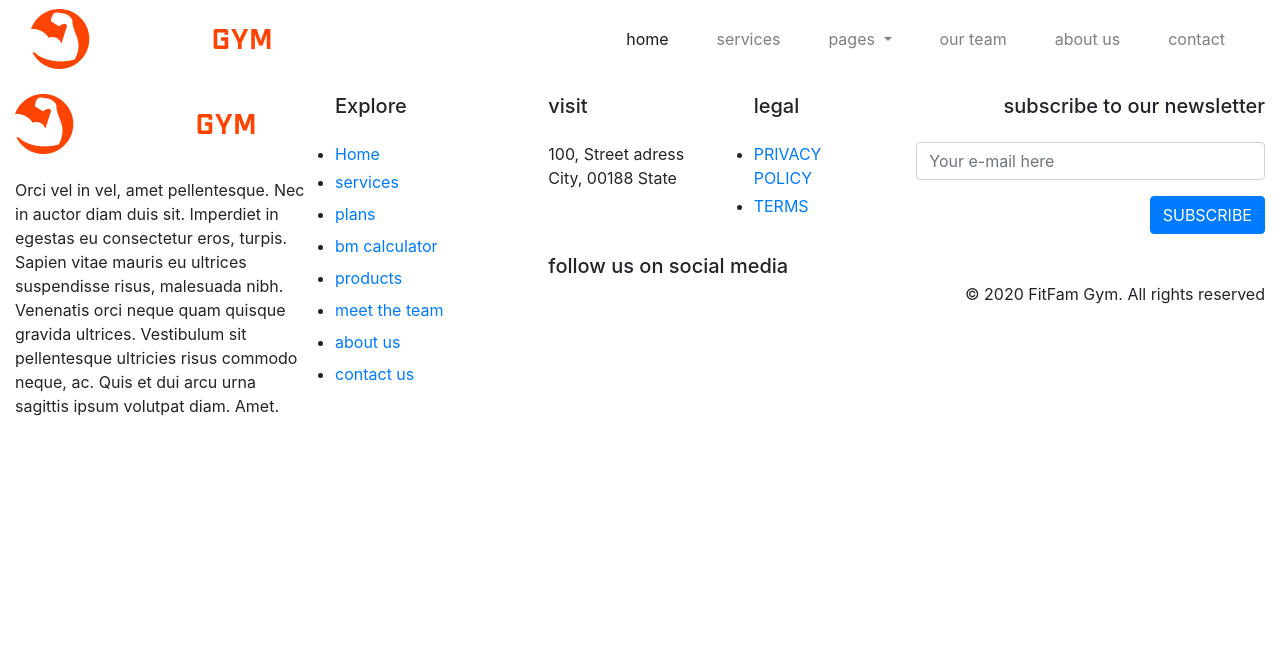
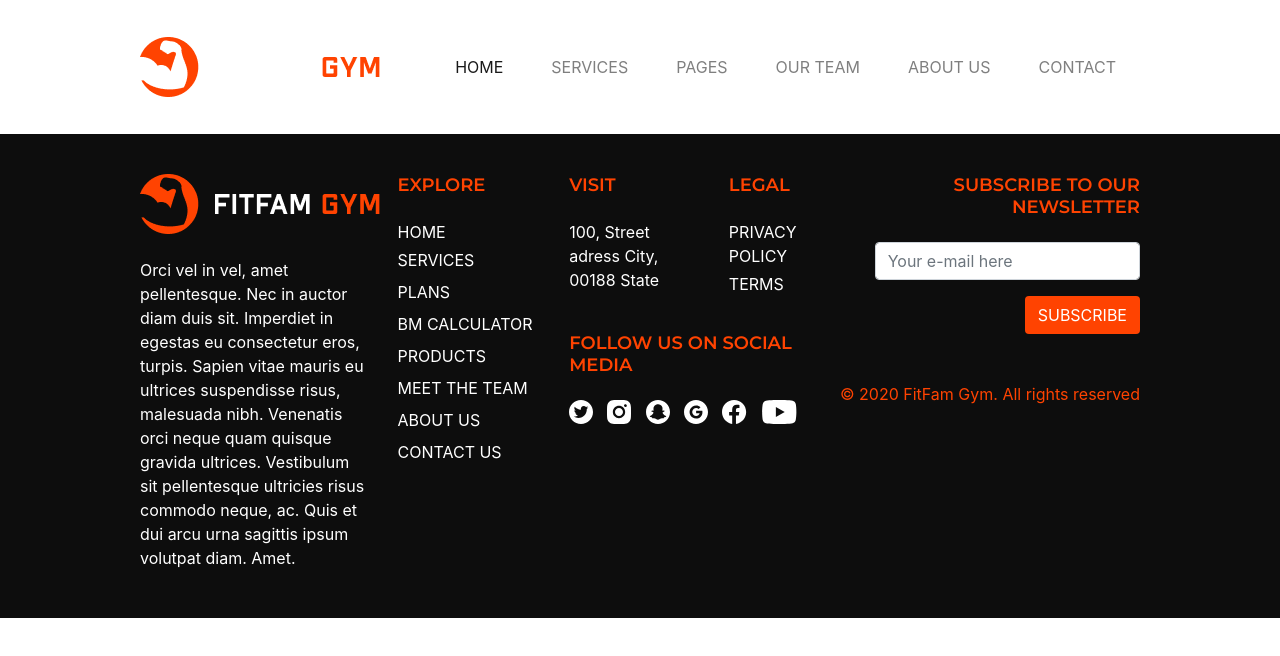
Before and after one commit to hngi/NEW-AVENGERS-VARIATION-2-GYM-FITNESS, a plain HTML site: page src/nav/nav-footer.html in a window 1280 px wide. Drawn offline with nearby package versions, Linux system fonts and the light colour scheme; files that its build step writes are made by us from their sources.

Commit message:
feat(navbar and footer): utility component for the site pages

```diff
--- a/assets/css/custom-css/footer.css
+++ b/assets/css/custom-css/footer.css
@@ -0,0 +1,37 @@
+footer {
+    background: #0D0D0D;
+    color: #FFFFFF;
+}
+
+footer h5 {
+    font-family: Montserrat;
+    font-style: normal;
+    font-weight: bold;
+    font-size: 18px;
+    line-height: 22px;
+    color: #FF4301;
+    text-transform: uppercase;
+}
+
+footer ul li {
+    list-style: none;
+}
+
+footer ul li a {
+    color: #FFFFFF;
+    text-transform: uppercase;
+}
+
+footer ul li a:hover {
+    color: #FF4301;
+    text-decoration: none;
+}
+
+footer span {
+    color: #FF4301;
+}
+
+footer .btn-subscribe {
+    background: #FF4301;
+    color: #FFFFFF;
+}
--- a/assets/css/custom-css/header.css
+++ b/assets/css/custom-css/header.css
@@ -0,0 +1,20 @@
+header nav ul li a {
+    text-transform: uppercase;
+}
+
+.header .navbar {
+    padding: 0.5rem 0;
+}
+
+header .dropdown-menu {
+    background: #000000 !important;
+}
+
+header .dropdown-menu a {
+    background: #000000 !important;
+    color: #FFFFFF !important;
+}
+
+header .dropdown-toggle::after {
+    display: none;
+}
--- a/assets/css/custom-css/main.css
+++ b/assets/css/custom-css/main.css
@@ -0,0 +1,16 @@
+.custom-wrapper {
+    margin: 0 auto;
+    padding: 1.5rem 8.75rem;
+}
+
+@media screen and ( max-width: 1245px) {
+    .custom-wrapper {
+        padding: 1.5rem 4rem;
+    }
+}
+
+@media screen and ( max-width: 1105px) {
+    .custom-wrapper {
+        padding: 1.5rem 1rem;
+    }
+}
--- a/src/nav/nav-footer.html
+++ b/src/nav/nav-footer.html
@@ -5,9 +5,9 @@
     <meta charset="UTF-8">
     <meta name="viewport" content="width=device-width, initial-scale=1.0">
     <link rel="stylesheet" href="../../assets/css/bootstrap-css/bootstrap.min.css">
-    <link rel="stylesheet" href="../../css/custom-css/footer.css">
-    <link rel="stylesheet" href="../../css/custom-css/header.css">
-    <link rel="stylesheet" href="../../css/custom-css/main.css">
+    <link rel="stylesheet" href="../../assets/css/custom-css/footer.css">
+    <link rel="stylesheet" href="../../assets/css/custom-css/header.css">
+    <link rel="stylesheet" href="../../assets/css/custom-css/main.css">
     <link href="https://fonts.googleapis.com/css2?family=Montserrat:wght@600&display=swap" rel="stylesheet">
     <title>Gym | Fitness</title>
 </head>
@@ -15,8 +15,8 @@
 <body>
 
     <header class="header">
-        <div class="container-fluid custom-container">
-            <nav class="navbar navbar-expand-lg navbar-light py-1">
+        <div class="container-fluid custom-wrapper">
+            <nav class="navbar navbar-expand-lg navbar-light">
                 <a class="navbar-brand" href="index.html">
                     <img src="../../assets/img/logo.png" alt="Fitfam gym logo">
                 </a>
@@ -62,7 +62,7 @@
     <!-- begin footer -->
 
     <footer class="footer">
-        <div class="container-fluid">
+        <div class="container-fluid custom-wrapper">
             <div class="row top justify-content-between">
                 <div class="col-md-3">
                     <div class="py-3 d-md-block">
@@ -161,7 +161,7 @@
                             <input type="email" class="form-control" id="exampleInputEmail1" aria-describedby="emailHelp" placeholder="Your e-mail here">
                         </div>
                         <div class="text-right">
-                            <button type="submit" class="btn btn-primary">SUBSCRIBE</button>
+                            <button type="submit" class="btn btn-subscribe">SUBSCRIBE</button>
                         </div>
                     </form>
 
@@ -173,9 +173,9 @@
     </footer>
 
     <!-- end of footer -->
-    <script src="../../js/vendor-js/popper.js"></script>
-    <script src="../../js/vendor-js/jquery.js"></script>
-    <script src="../../js/vendor-js/bootstrap.min.js"></script>
+    <script src="../../assets/js/vendor-js/popper.js"></script>
+    <script src="../../assets/js/vendor-js/jquery.js"></script>
+    <script src="../../assets/js/vendor-js/bootstrap.min.js"></script>
 
 </body>
 
```
